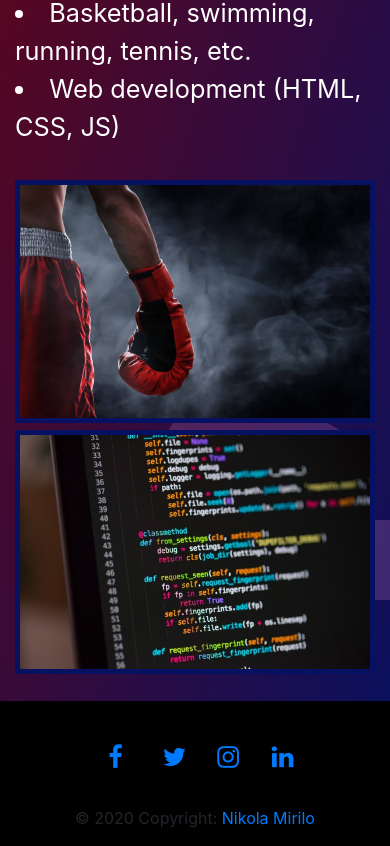
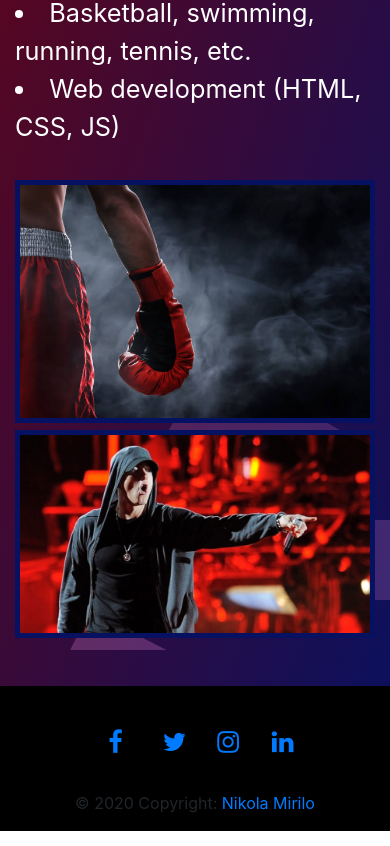
Before and after one commit to nikolam01/Bootstrap-website-v2.1, a plain HTML site: page hobbies.html in a window 390 px wide. Shown: the part 827-1673 px from the top of the page. Drawn offline with nearby package versions, Linux system fonts and the light colour scheme.

Commit message:
dodate proemene i neki js fajlovi

```diff
--- a/hobbies.css
+++ b/hobbies.css
@@ -27,7 +27,8 @@ body{
 	margin-top:2%;
     border:5px solid  #061161 ;
     float:right;
-    margin-bottom: 2%;
+	margin-bottom: 2%;
+	margin-top: 6%;
 
 }
 .text{
@@ -301,7 +302,9 @@ footer{
         }
         #image2{
             float: right !important;
-            width: 100% !important;
+			width: 100% !important;
+			margin-bottom: 5%;
+			margin-top: 6%;
 
         }
 		.navbar-brand img{
@@ -381,7 +384,9 @@ footer{
 }
 #image2{
     float: center !important;
-    width: 100% !important;
+	width: 100% !important;
+	margin-bottom: 8% !important;
+	margin-top: 2% !important;
 
 }
 .fa-bars{
--- a/hobbies.html
+++ b/hobbies.html
@@ -79,7 +79,7 @@
             </div>
     </div>
     <div class="col-sm-6"><img src="img/boxing.jpg" id="image1" class="img-fluid" alt="FON"></div>
-    <div class="col-sm-6"><img src="img/programming.jpg" id="image2" class="img-fluid" alt="Programming"></div>
+    <div class="col-sm-6"><img src="img/eminem.jpg" id="image2" class="img-fluid" alt="Programming"></div>
     </div>
     </div>
 
--- a/script.js
+++ b/script.js
@@ -0,0 +1,4 @@
+function helloThere(){
+    console.log('This is my personal website that is made by using HTML5 and Bootstrap technologies. If you are good with JS contact me!')
+}
+helloThere();
```
Also changed, not shown: index.html (+2 -2 lines), sport.html (+1 -1 lines), img/back.jpg (deleted), img/eminem.jpg (added), package-lock.json (added), 3 other files.
